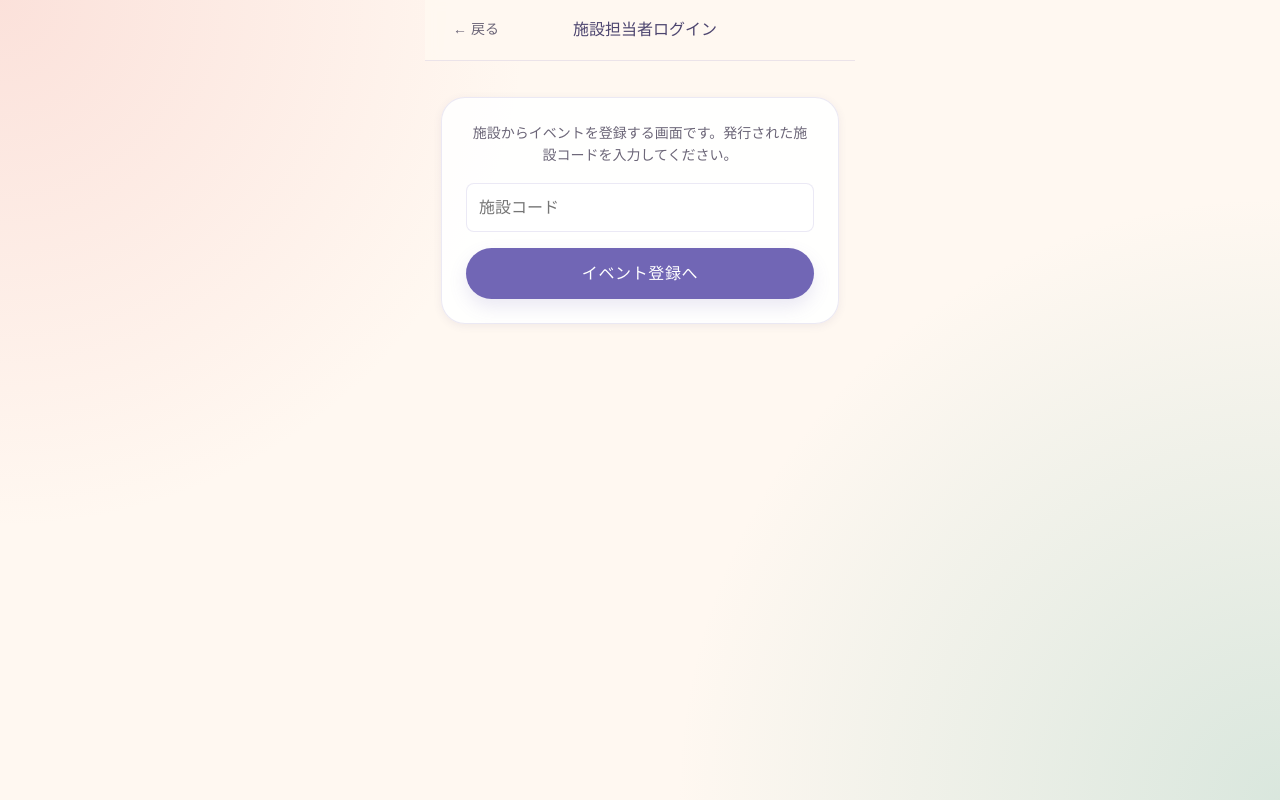
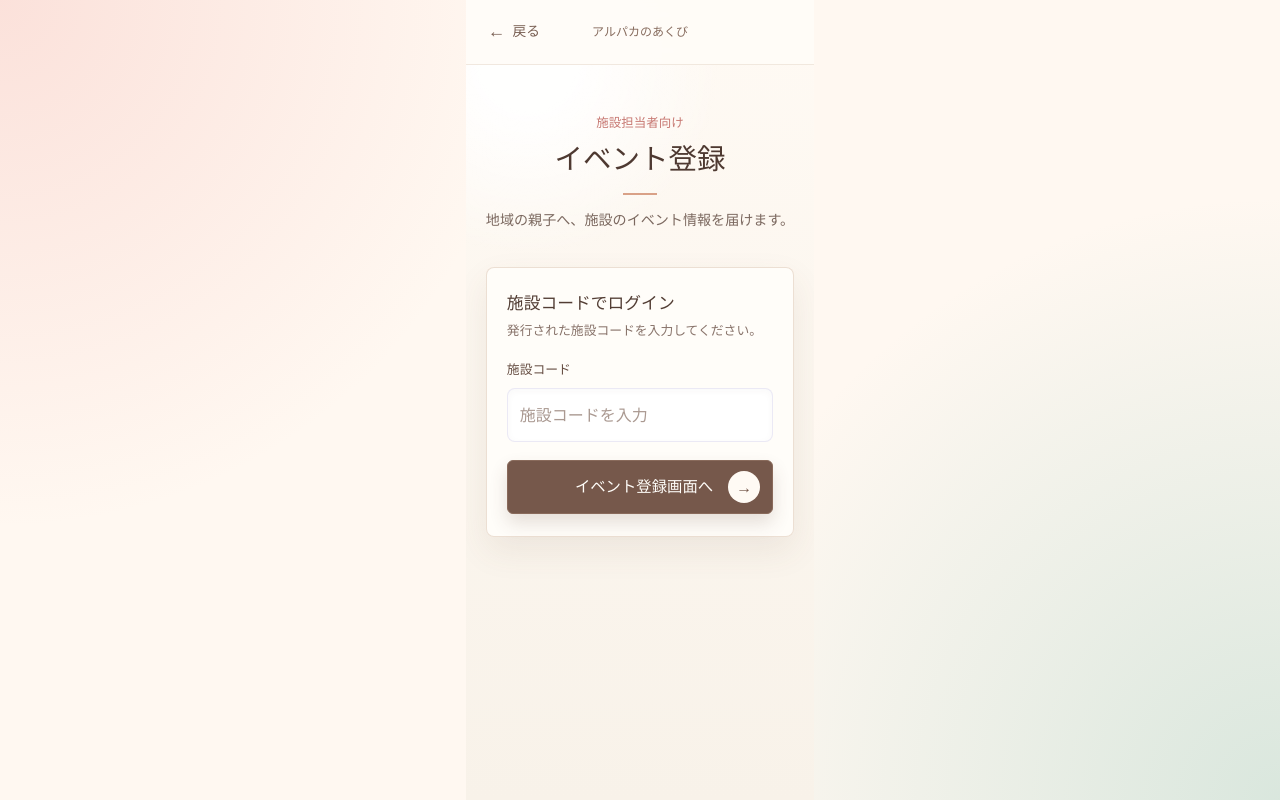
Before and after one commit to risaxiachong-sketch/sanji-no-hiroba, a React (Vite) app in the folder frontend/: page / in a window 1280 px wide. Both pictures are taken after a click on the button "施設担当者はこちら". Built offline with nearby package versions, Linux system fonts and the light colour scheme; no server answers.

Commit message:
施設担当者ログイン画面のUIを改善

```diff
--- a/frontend/src/components/AdminEventForm/AdminEventForm.module.css
+++ b/frontend/src/components/AdminEventForm/AdminEventForm.module.css
@@ -33,25 +33,193 @@
   white-space: nowrap;
 }
 
-/* ── パスワード認証画面 ── */
+.authPage {
+  color: #553d34;
+  background:
+    radial-gradient(circle at 18% 8%, rgba(255, 255, 255, 0.95) 0 6%, transparent 24%),
+    linear-gradient(180deg, #fffaf4 0%, #f8f2e9 100%);
+}
+
+.authHeader {
+  min-height: 64px;
+  display: grid;
+  grid-template-columns: 1fr auto 1fr;
+  align-items: center;
+  padding: 10px 18px;
+  border-bottom: 1px solid rgba(169, 125, 92, 0.16);
+  background: rgba(255, 252, 247, 0.88);
+  backdrop-filter: blur(10px);
+}
+
+.authBack {
+  min-height: 44px;
+  display: inline-flex;
+  align-items: center;
+  justify-self: start;
+  gap: 7px;
+  padding: 7px 4px;
+  border: 0;
+  background: transparent;
+  color: #795f53;
+  cursor: pointer;
+  font-size: 0.86rem;
+  font-weight: 700;
+}
+
+.authBackArrow {
+  font-size: 1.1rem;
+  line-height: 1;
+}
+
+.authBrand {
+  color: #876c5e;
+  font-size: 0.75rem;
+  font-weight: 800;
+}
+
+.authMain {
+  width: 100%;
+  padding: 48px 20px 40px;
+}
+
+.authIntro {
+  text-align: center;
+}
+
+.authEyebrow {
+  margin: 0 0 6px;
+  color: #c77872;
+  font-size: 0.78rem;
+  font-weight: 800;
+}
+
+.authTitle {
+  margin: 0;
+  color: #4e3931;
+  font-size: 1.78rem;
+  font-weight: 800;
+  line-height: 1.35;
+}
+
+.authRule {
+  width: 34px;
+  height: 2px;
+  display: block;
+  margin: 14px auto;
+  background: #d9a187;
+}
+
+.authLead {
+  margin: 0;
+  color: #7b685f;
+  font-size: 0.88rem;
+  font-weight: 600;
+  line-height: 1.7;
+}
+
+/* ── 施設コード認証 ── */
 .authCard {
-  margin: var(--space-xl) var(--space-md);
-  background: var(--color-surface);
-  border: 1px solid var(--color-border);
-  border-radius: var(--radius-lg);
-  padding: var(--space-lg);
+  margin: 34px 0 0;
+  padding: 24px 20px 22px;
   display: flex;
   flex-direction: column;
-  gap: var(--space-md);
-  box-shadow: var(--shadow-sm);
+  gap: 18px;
+  border: 1px solid rgba(181, 137, 102, 0.25);
+  border-radius: 8px;
+  background: rgba(255, 253, 249, 0.96);
+  box-shadow: 0 14px 34px rgba(105, 74, 55, 0.09);
 }
 
-.authText {
-  font-size: var(--font-size-sm);
-  color: var(--color-text-sub);
+.authCardHeader h2 {
+  margin: 0;
+  color: #523d34;
+  font-size: 1.05rem;
+  font-weight: 800;
+  line-height: 1.45;
+}
+
+.authCardHeader p {
+  margin: 5px 0 0;
+  color: #88736a;
+  font-size: 0.8rem;
+  font-weight: 600;
   line-height: 1.6;
-  text-align: center;
-  margin: 0;
+}
+
+.authField {
+  display: flex;
+  flex-direction: column;
+  gap: 7px;
+}
+
+.authField label {
+  color: #674f44;
+  font-size: 0.8rem;
+  font-weight: 800;
+}
+
+.authInput {
+  min-height: 54px;
+  padding: 13px 15px;
+  border-color: rgba(181, 137, 102, 0.34);
+  border-radius: 6px;
+  background: #fff;
+  box-shadow: inset 0 2px 7px rgba(92, 63, 47, 0.035);
+}
+
+.authInput:focus {
+  border-color: #c98879;
+  box-shadow: 0 0 0 4px rgba(224, 161, 148, 0.14);
+}
+
+.authInput::placeholder {
+  color: #aa9991;
+}
+
+.authSubmit {
+  width: 100%;
+  min-height: 54px;
+  display: grid;
+  grid-template-columns: 1fr auto 1fr;
+  align-items: center;
+  padding: 10px 12px 10px 20px;
+  border: 1px solid #896a5b;
+  border-radius: 6px;
+  background: #76584b;
+  color: #fffdf9;
+  box-shadow: 0 9px 18px rgba(92, 63, 47, 0.16);
+  cursor: pointer;
+  font-size: 0.96rem;
+  font-weight: 800;
+  transition: background 0.16s ease, box-shadow 0.16s ease, transform 0.16s ease;
+}
+
+.authSubmit span:first-child {
+  grid-column: 2;
+}
+
+.authSubmitArrow {
+  grid-column: 3;
+  justify-self: end;
+  width: 32px;
+  height: 32px;
+  display: inline-flex;
+  align-items: center;
+  justify-content: center;
+  border-radius: 50%;
+  background: #fffaf4;
+  color: #76584b;
+  font-size: 1rem;
+}
+
+.authSubmit:hover {
+  background: #674b40;
+  box-shadow: 0 11px 22px rgba(92, 63, 47, 0.2);
+  transform: translateY(-1px);
+}
+
+.authSubmit:active {
+  transform: translateY(0);
 }
 
 .error {
@@ -219,3 +387,18 @@
   cursor: wait;
   opacity: 0.65;
 }
+
+@media (max-width: 360px) {
+  .authMain {
+    padding: 36px 14px 32px;
+  }
+
+  .authTitle {
+    font-size: 1.58rem;
+  }
+
+  .authCard {
+    margin-top: 28px;
+    padding: 20px 16px;
+  }
+}
--- a/frontend/src/components/AdminEventForm/AdminEventForm.tsx
+++ b/frontend/src/components/AdminEventForm/AdminEventForm.tsx
@@ -127,30 +127,46 @@ export function AdminEventForm({ onBack }: Props) {
 
   if (!authenticated) {
     return (
-      <div className={styles.page}>
-        <header className={styles.header}>
-          <button type="button" className="btn-back" data-sfx="back" onClick={onBack} aria-label="前の画面に戻る">
-            ← 戻る
+      <div className={`${styles.page} ${styles.authPage}`}>
+        <header className={styles.authHeader}>
+          <button type="button" className={styles.authBack} data-sfx="back" onClick={onBack} aria-label="前の画面に戻る">
+            <span className={styles.authBackArrow} aria-hidden="true">←</span>
+            戻る
           </button>
-          <h1 className={styles.headerTitle}>施設担当者ログイン</h1>
-          <div style={{ width: '60px' }} />
+          <span className={styles.authBrand}>アルパカのあくび</span>
         </header>
+        <main className={styles.authMain}>
+          <section className={styles.authIntro} aria-labelledby="facility-login-title">
+            <p className={styles.authEyebrow}>施設担当者向け</p>
+            <h1 id="facility-login-title" className={styles.authTitle}>イベント登録</h1>
+            <span className={styles.authRule} aria-hidden="true" />
+            <p className={styles.authLead}>地域の親子へ、施設のイベント情報を届けます。</p>
+          </section>
+
           <form className={styles.authCard} onSubmit={handleCodeSubmit}>
-          <p className={styles.authText}>
-            施設からイベントを登録する画面です。発行された施設コードを入力してください。
-          </p>
+            <div className={styles.authCardHeader}>
+              <h2>施設コードでログイン</h2>
+              <p>発行された施設コードを入力してください。</p>
+            </div>
+            <div className={styles.authField}>
+              <label htmlFor="facilityCode">施設コード</label>
               <input
+                id="facilityCode"
                 type="password"
-            className={styles.input}
+                className={`${styles.input} ${styles.authInput}`}
                 value={facilityCode}
                 onChange={(event) => setFacilityCode(event.target.value)}
-            placeholder="施設コード"
-            aria-label="施設コード"
+                placeholder="施設コードを入力"
                 autoComplete="off"
               />
-          {authError && <p className={styles.error}>{authError}</p>}
-          <button type="submit" className="btn-primary" data-sfx="navigate">イベント登録へ</button>
+            </div>
+            {authError && <p className={styles.error} role="alert">{authError}</p>}
+            <button type="submit" className={styles.authSubmit} data-sfx="navigate">
+              <span>イベント登録画面へ</span>
+              <span className={styles.authSubmitArrow} aria-hidden="true">→</span>
+            </button>
           </form>
+        </main>
       </div>
     )
   }
```
Lines whose indentation alone changed are shown as unchanged.
